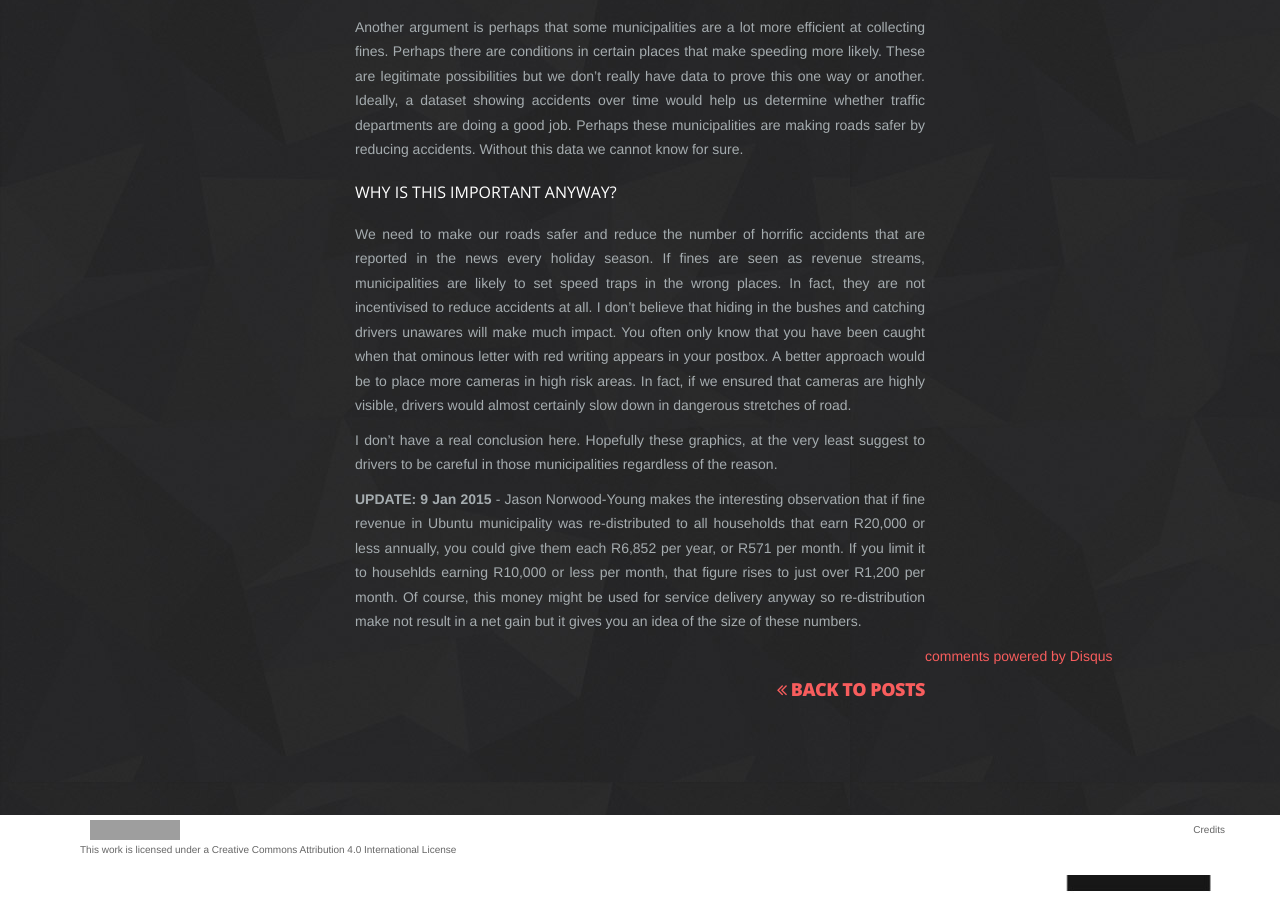
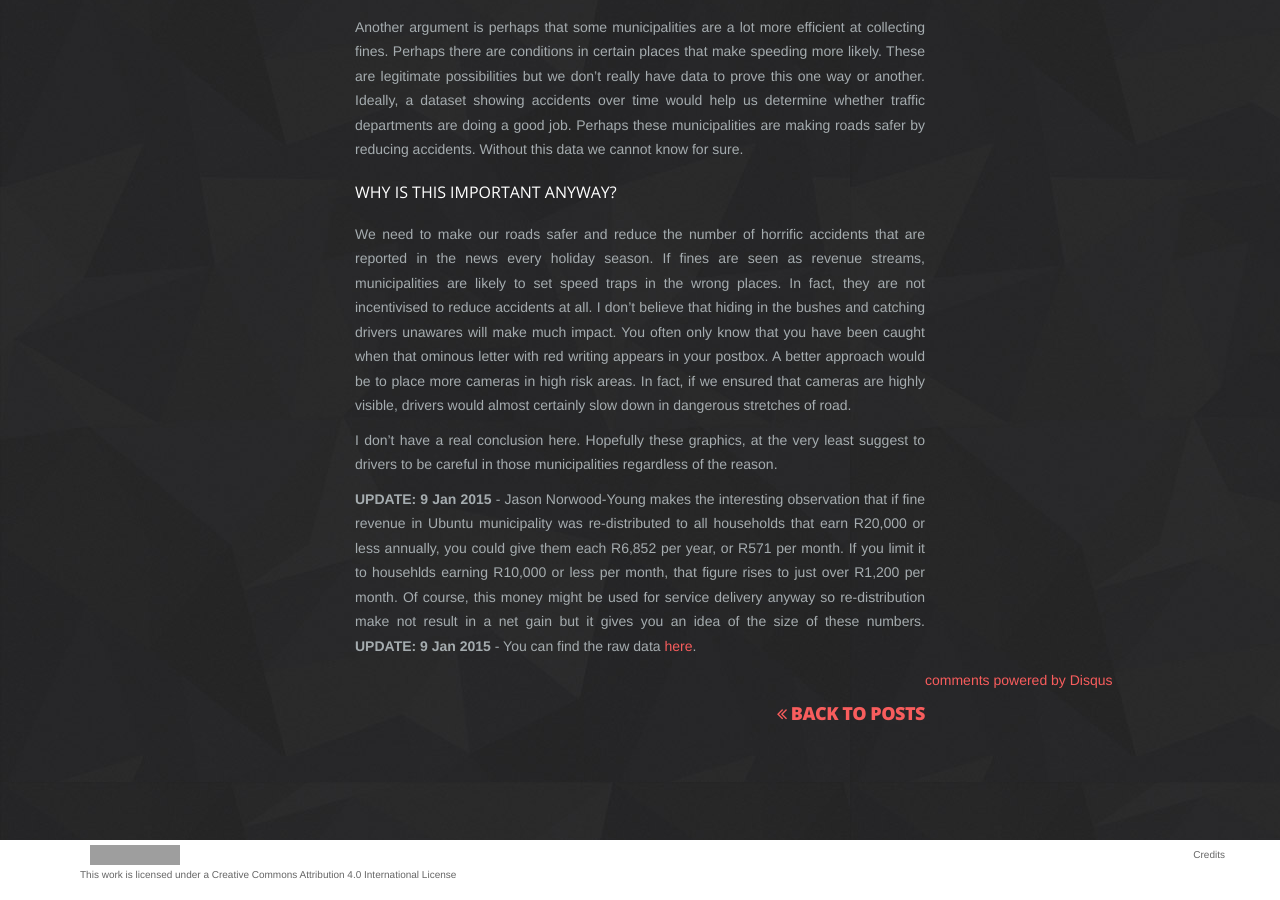
Before and after one commit to Code4SA/old-code4sa.github.io, a Jekyll site: the page built from _posts/2015-01-08-traffic-fines-highway-robbery.md, in a window 1280 px wide and 900 px high, scrolled down 2738 px. Built offline with Jekyll 4.4.1, drawn with Linux system fonts in a browser that asks for light colours; nearby versions of some CDN libraries; Markdown is read by kramdown in place of the engine named in the settings; comment, search, counter and statistics services are not loaded; grey boxes are pictures that could not be loaded.

Commit message:
Added link to raw data

```diff
--- a/_posts/2015-01-08-traffic-fines-highway-robbery.md
+++ b/_posts/2015-01-08-traffic-fines-highway-robbery.md
@@ -78,6 +78,7 @@ We need to make our roads safer and reduce the number of horrific accidents that
 I don't have a real conclusion here. Hopefully these graphics, at the very least suggest to drivers to be careful in those municipalities regardless of the reason.
 
 <strong>UPDATE: 9 Jan 2015</strong> - Jason Norwood-Young makes the interesting observation that if fine revenue in Ubuntu municipality was re-distributed to all households that earn R20,000 or less annually, you could give them each R6,852 per year, or R571 per month. If you limit it to househlds earning R10,000 or less per month, that figure rises to just over R1,200 per month. Of course, this money might be used for service delivery anyway so re-distribution make not result in a net gain but it gives you an idea of the size of these numbers.
+<strong>UPDATE: 9 Jan 2015</strong> - You can find the raw data <a href="https://data.code4sa.org/Government/Fine-Revenue-by-Municipality-2014/7hw8-jw27">here</a>.
 
 <script type="text/javascript" src="http://code4sa.org/traffic-fines/citypress/assets/pym.js"></script>
 <script>
```
